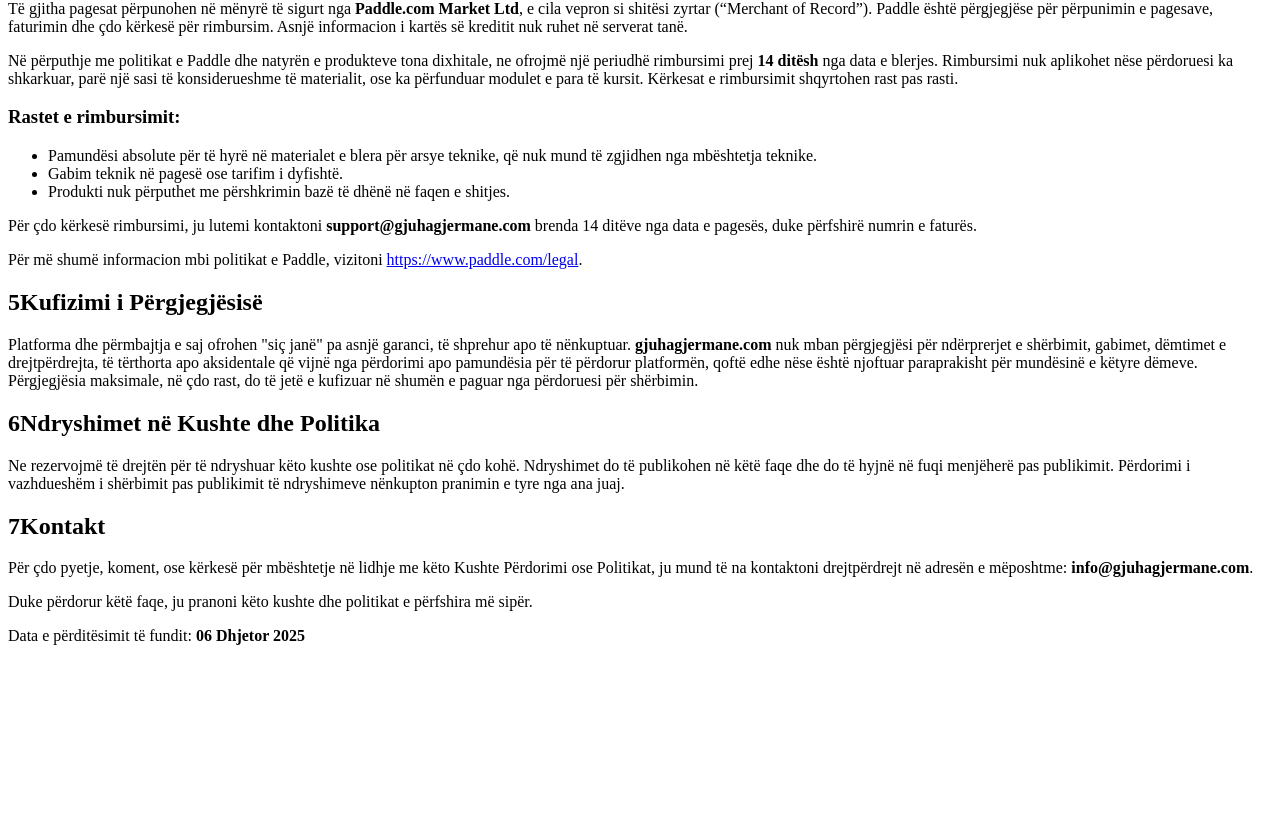
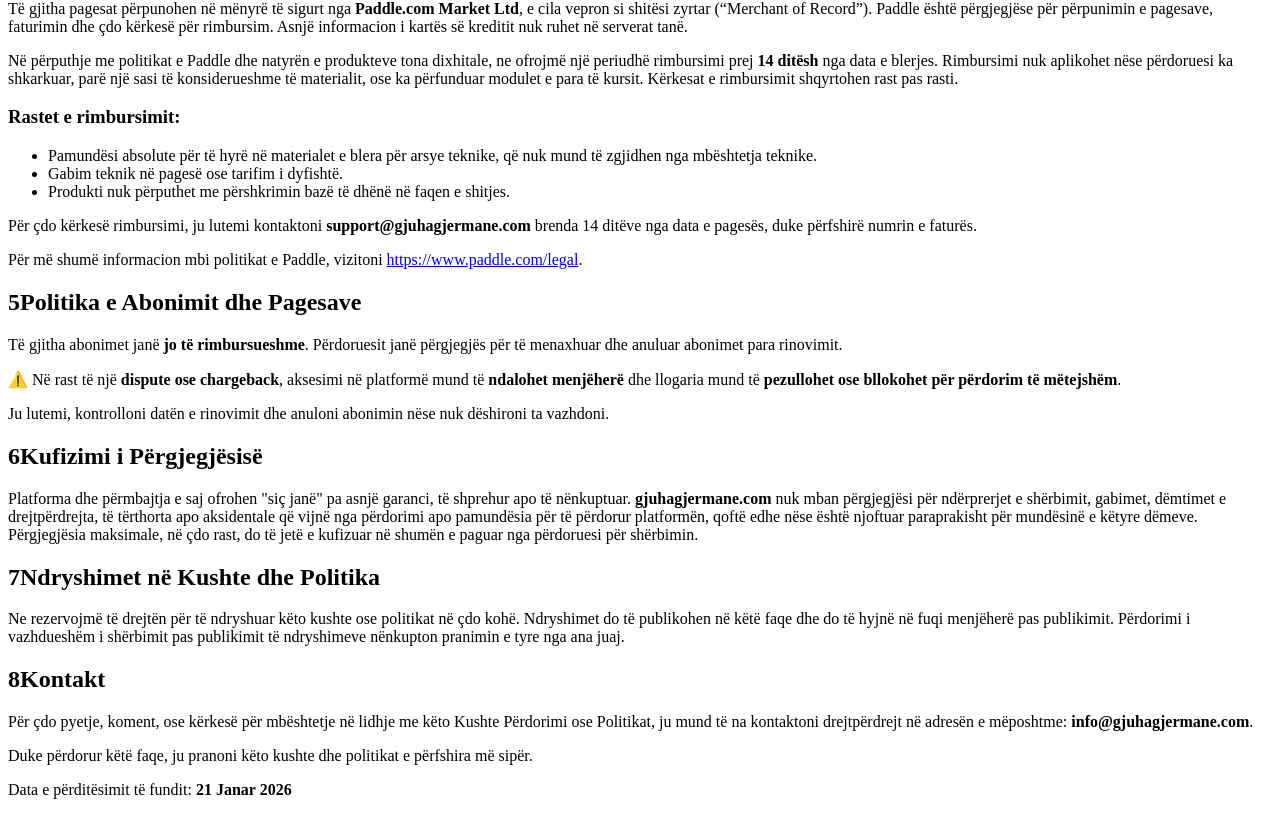
Before and after one commit to ledionnezirii/germanmaster, a Next.js app in the folder client/: page /Terms in a window 1280 px wide. Shown: the part 640-1455 px from the top of the page. Before the commit the page ends 1301 px from the top, so only its background shows below. Built offline with nearby package versions, Linux system fonts and the light colour scheme.

Commit message:
terms and conditions updated

```diff
--- a/client/src/pages/Terms.jsx
+++ b/client/src/pages/Terms.jsx
@@ -4,7 +4,7 @@ import React from "react"
 
 const Terms = () => {
   // Përdorim një datë statike për të ruajtur konsistencën e dokumentit ligjor.
-  const lastUpdatedDate = "06 Dhjetor 2025"
+  const lastUpdatedDate = "21 Janar 2026"
 
   return (
     <div className="min-h-screen bg-gradient-to-br from-gray-50 to-gray-100 py-12 px-4">
@@ -115,11 +115,32 @@ const Terms = () => {
             </p>
           </section>
 
-          {/* Seksioni 5: Kufizimi i Përgjegjësisë - Seksion i RI */}
+{/* Seksioni 5: Politika e Abonimit dhe Pagesave - Seksion i RI */}
+          <section className="bg-gray-50 p-6 rounded-xl border-l-4 border-orange-500">
+            <h2 className="text-2xl font-bold text-gray-800 mb-4 flex items-center">
+              <span className="bg-orange-500 text-white rounded-full w-8 h-8 flex items-center justify-center mr-3 text-sm">
+                5
+              </span>
+              Politika e Abonimit dhe Pagesave
+            </h2>
+            <p className="text-gray-700 leading-relaxed mb-4">
+              Të gjitha abonimet janë <strong>jo të rimbursueshme</strong>. Përdoruesit janë përgjegjës për të menaxhuar dhe anuluar abonimet para rinovimit.
+            </p>
+            <div className="bg-orange-50 p-4 rounded-lg mb-4">
+              <p className="text-orange-800 text-sm font-medium">
+                ⚠️ Në rast të një <strong>dispute ose chargeback</strong>, aksesimi në platformë mund të <strong>ndalohet menjëherë</strong> dhe llogaria mund të <strong>pezullohet ose bllokohet për përdorim të mëtejshëm</strong>.
+              </p>
+            </div>
+            <p className="text-gray-700 leading-relaxed">
+              Ju lutemi, kontrolloni datën e rinovimit dhe anuloni abonimin nëse nuk dëshironi ta vazhdoni.
+            </p>
+          </section>
+
+          {/* Seksioni 6: Kufizimi i Përgjegjësisë */}
           <section className="bg-gray-50 p-6 rounded-xl border-l-4 border-yellow-600">
             <h2 className="text-2xl font-bold text-gray-800 mb-4 flex items-center">
               <span className="bg-yellow-600 text-white rounded-full w-8 h-8 flex items-center justify-center mr-3 text-sm">
-                5
+                6
               </span>
               Kufizimi i Përgjegjësisë
             </h2>
@@ -128,11 +149,11 @@ const Terms = () => {
             </p>
           </section>
 
-          {/* Seksioni 6: Ndryshimet në Kushte dhe Politika - I zhvendosur nga 5 në 6 */}
+{/* Seksioni 7: Ndryshimet në Kushte dhe Politika */}
           <section className="bg-gray-50 p-6 rounded-xl border-l-4 border-red-500">
             <h2 className="text-2xl font-bold text-gray-800 mb-4 flex items-center">
               <span className="bg-red-500 text-white rounded-full w-8 h-8 flex items-center justify-center mr-3 text-sm">
-                6
+                7
               </span>
               Ndryshimet në Kushte dhe Politika
             </h2>
@@ -142,11 +163,11 @@ const Terms = () => {
             </p>
           </section>
 
-          {/* Seksioni 7: Kontakt - I zhvendosur nga 6 në 7 */}
+{/* Seksioni 8: Kontakt */}
           <section className="bg-gray-50 p-6 rounded-xl border-l-4 border-cyan-500">
             <h2 className="text-2xl font-bold text-gray-800 mb-4 flex items-center">
               <span className="bg-cyan-500 text-white rounded-full w-8 h-8 flex items-center justify-center mr-3 text-sm">
-                7
+                8
               </span>
               Kontakt
             </h2>
```
